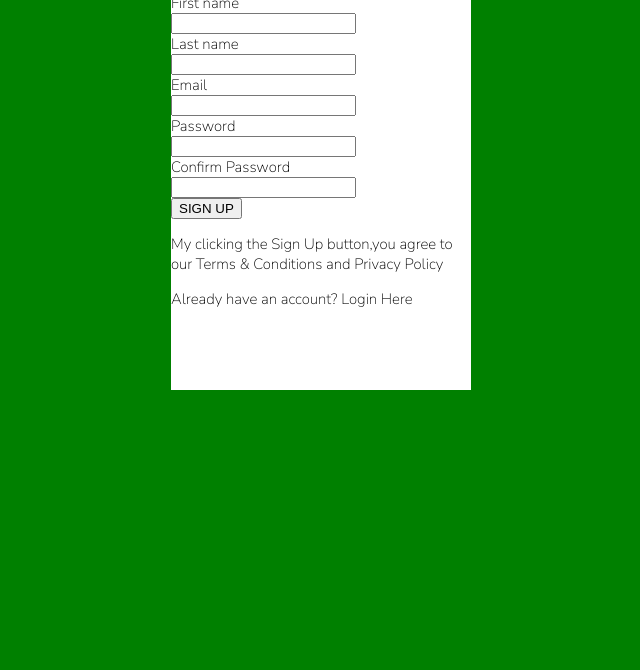
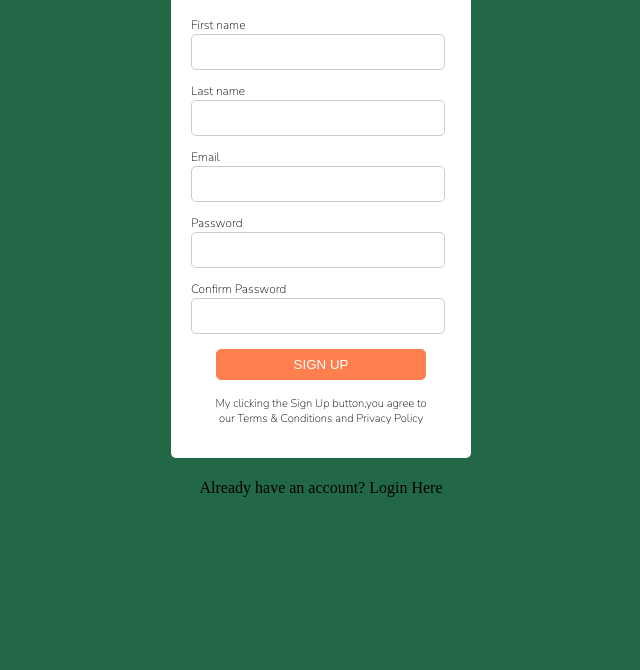
Before and after one commit to nahomzoe/JS_COURSE_M, a plain HTML site: page JS/4_Task/news_letter/index.html in a window 1280 px wide. Shown: the part 130-800 px from the top of the page, without its empty margins (319-959 px from the left). Drawn offline with Linux system fonts and the light colour scheme.

Commit message:
a bit closer

```diff
--- a/JS/4_Task/news_letter/index.html
+++ b/JS/4_Task/news_letter/index.html
@@ -15,33 +15,49 @@
   </head>
   <body>
     <div class="container">
+      <div class="center">
         <h1 class="center">Sign Up</h1>
-      <h3 class="center">It's free and only takes a minute</h3>
+        <p class="center itsfree">It's free and only takes a minute</p>
+      </div>
 
-      <form action="" class="center">
+      <form action="">
+        <div class="form-field">
           <label for="firstName">First name</label>
           <div><input type="text" /></div>
+        </div>
 
+        <div class="form-field">
           <label for="lastName">Last name</label>
           <div><input type="text" /></div>
+        </div>
 
+        <div class="form-field">
           <label for="email">Email</label>
           <div><input type="email" /></div>
+        </div>
 
+        <div class="form-field">
           <label for="password">Password</label>
           <div><input type="password" /></div>
-
+        </div>
+        <div class="form-field">
           <label for="confirmPassword">Confirm Password</label>
           <div><input type="password" /></div>
+        </div>
 
+        <div class="center submit">
           <input type="submit" id="submit" value="SIGN UP" />
+        </div>
+        <div class="center myclick">
           <p>
-          My clicking the Sign Up button,you agree to our Terms & Conditions and
-          Privacy Policy
+            My clicking the Sign Up button,you agree to <br />
+            our Terms & Conditions and Privacy Policy
           </p>
+        </div>
       </form>
+    </div>
+
     <p class="center">Already have an account? Login Here</p>
-    </div>
     <script src="main.js"></script>
   </body>
 </html>
--- a/JS/4_Task/news_letter/style.css
+++ b/JS/4_Task/news_letter/style.css
@@ -1,16 +1,53 @@
 body {
-  background-color: green;
+  background-color: #236846;
 }
 .container {
   width: 300px;
-  height: 500px;
+  height: 580px;
   margin: auto;
   background-color: white;
   font-family: "Nunito Sans", sans-serif;
   font-size: 15px;
   font-weight: 200;
+  border-radius: 5px;
+  padding: auto;
 }
 
 .container {
   margin: auto;
 }
+.center {
+  text-align: center;
+  padding-top: 5px;
+}
+
+.form-field {
+  margin: 0px 0px 10px 20px;
+}
+.form-field input {
+  width: 85%;
+  font-size: 17px;
+  border-radius: 5px;
+  border: 1px solid #ccc;
+  padding: 7px;
+}
+
+#submit {
+  border-radius: 5px;
+  width: 70%;
+  padding: 7px;
+  border: 1px solid #ff7f4f;
+  background-color: #ff7f4f;
+  color: #fff;
+}
+
+label {
+  font-size: 80%;
+}
+
+.itsfree {
+  font-size: 110%;
+}
+.myclick {
+  font-size: 75%;
+}
```
Lines whose indentation alone changed are shown as unchanged.
